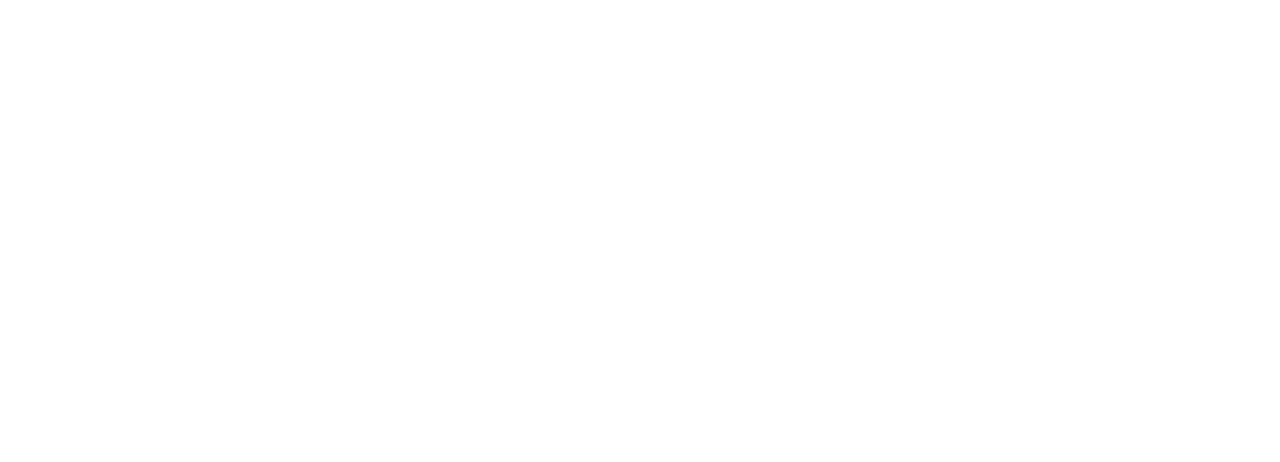
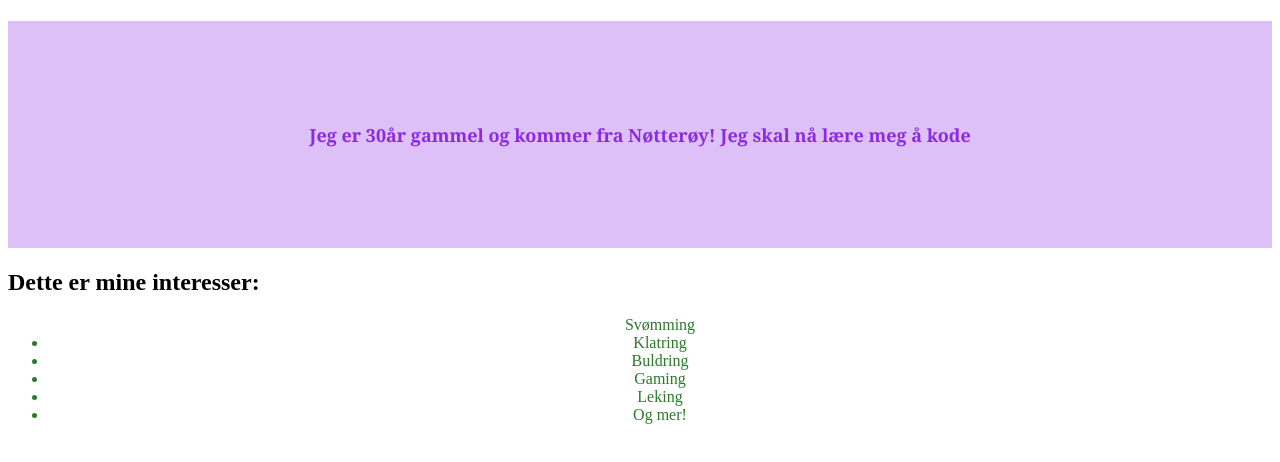
Before and after one commit to brorkodehode/test1, a plain HTML site: page index.html in a window 1280 px wide. Drawn offline with Linux system fonts and the light colour scheme.

Commit message:
commited

```diff
--- a/index.html
+++ b/index.html
@@ -1,11 +1,25 @@
 <!DOCTYPE html>
 <html lang="en">
-<head>
-    <meta charset="UTF-8">
-    <meta name="viewport" content="width=device-width, initial-scale=1.0">
+  <head>
+    <meta charset="UTF-8" />
+    <meta name="viewport" content="width=device-width, initial-scale=1.0" />
     <title>Document</title>
-</head>
-<body>
+    <link rel="stylesheet" type="text/css" href="styles.css" />
+  </head>
+  <h1 class="item3" Hei, Jeg heter Bror Lundqvist!</h1>
 
-</body>
+    <body>
+  <p class="item2"> Jeg er 30år gammel og kommer fra Nøtterøy!
+    Jeg skal nå lære meg å kode
+  </p>
+  <h2>Dette er mine interesser:</h2>
+  <ul class="item1"
+    <li>Svømming</li>
+    <li>Klatring</li>
+    <li>Buldring</li>
+    <li>Gaming</li>
+    <li>Leking</li>
+    <li>Og mer!</li></ul>
+  </body>
+
 </html>
--- /dev/null
+++ b/styles.css
@@ -0,0 +1,16 @@
+.item1 {
+
+    color: rgb(43, 122, 43);
+    text-align: center;
+}
+.item2 {
+    font-family: Georgia, 'Times New Roman', Times, serif;
+    text-align: center;
+    font-size: large;
+    padding: 8%;
+    color:blueviolet
+}
+.item3 {
+    background-color: rgba(137, 43, 226, 0.295);
+    border: 40cap;
+}
```
